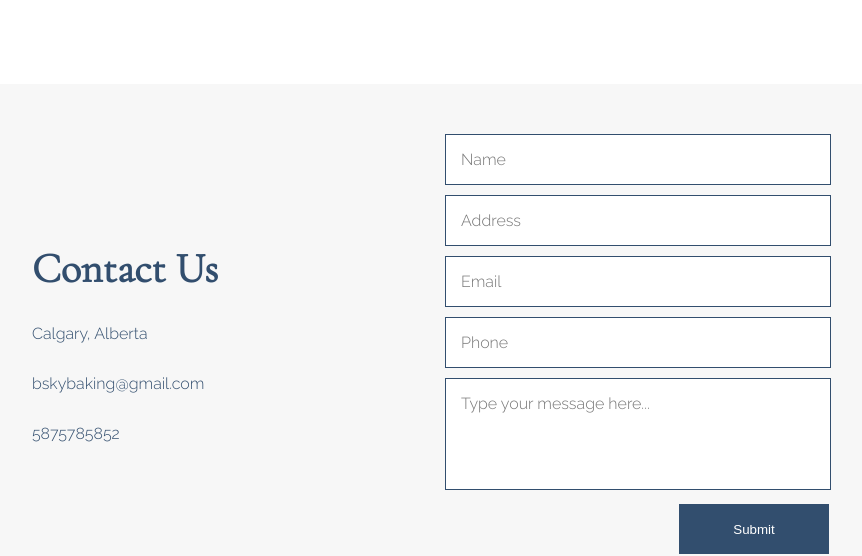
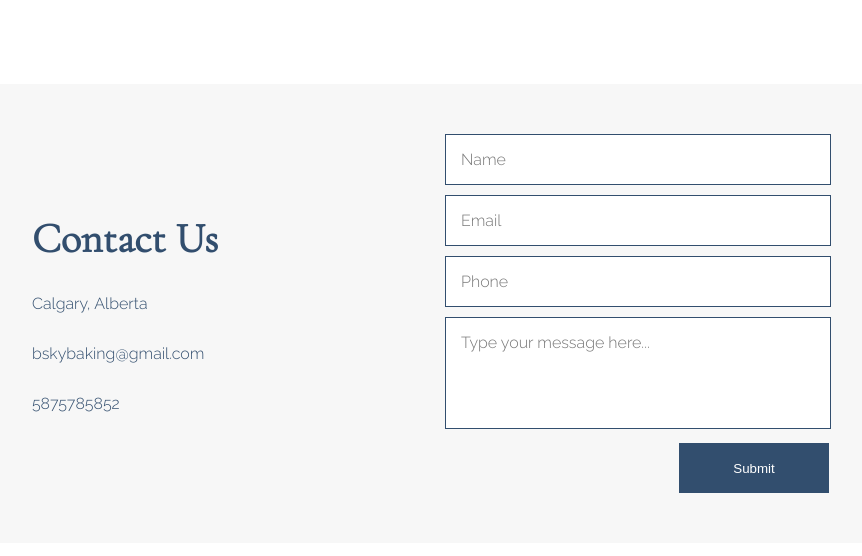
Before and after one commit to hannahnichol9/hannahnichol9.github.io, a plain HTML site: page index.html in a window 1280 px wide. Shown: the part 2149-2705 px from the top of the page, without its empty margins (195-1057 px from the left). Drawn offline with Linux system fonts and the light colour scheme.

Commit message:
Update index.html

```diff
--- a/index.html
+++ b/index.html
@@ -92,7 +92,6 @@
                 <div id="formContainer" style="margin-top: 50px; margin-bottom: 50px;">
                     <form action="https://formspree.io/f/xknpjpdo" method="POST" style="text-align: right;">
                         <input type="text" name="Name" placeholder="Name">
-                        <input type="text" name="Address" placeholder="Address">
                         <input type="text" name="Email" placeholder="Email">
                         <input type="text" name="Phone" placeholder="Phone">
                         <textarea name="Message" placeholder="Type your message here..."></textarea>
```
